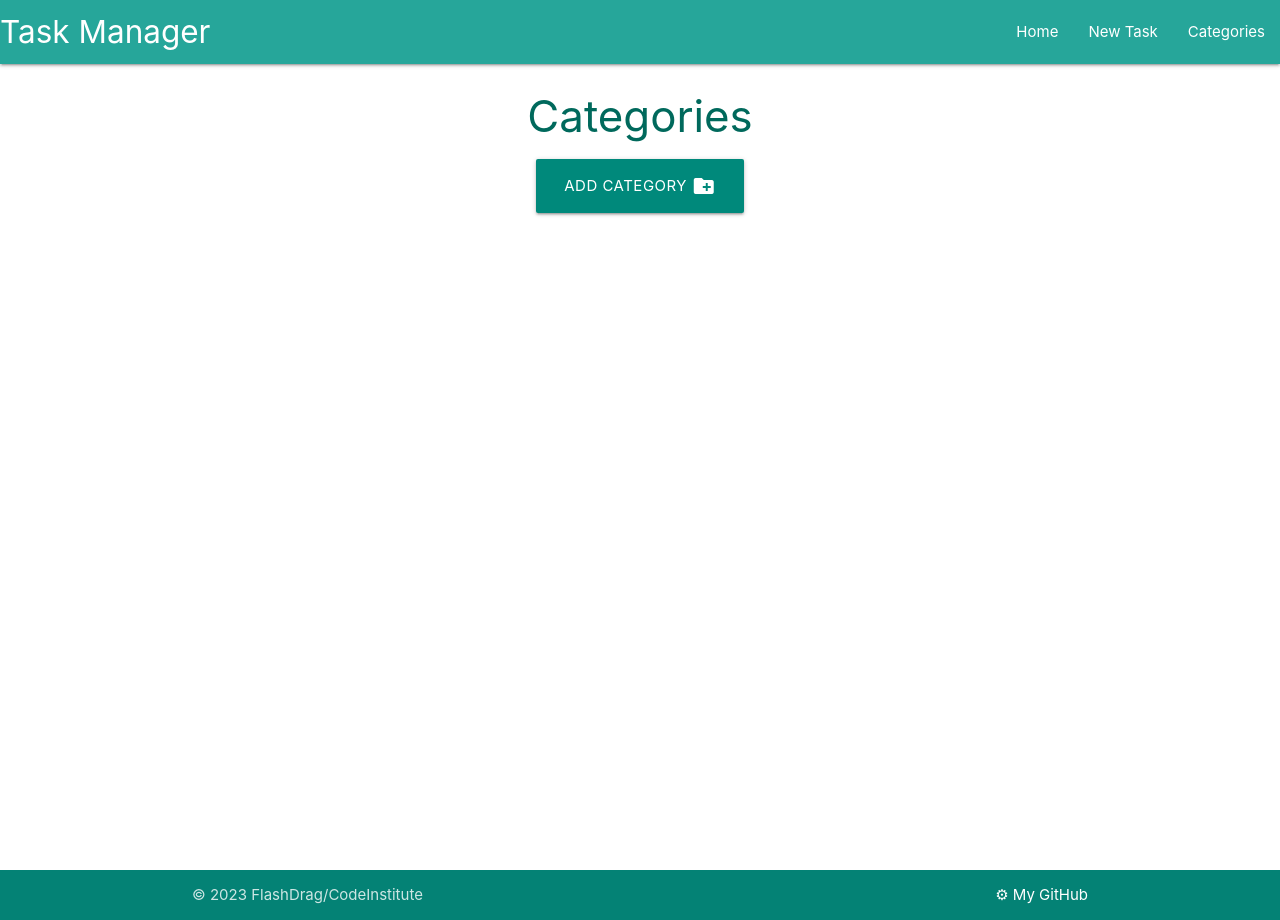
After one commit to pavlo-myskov/flask-task-manager, a Flask app: page /categories in a window 1280 px wide. The commit adds this page. Run offline with Flask 2, Linux system fonts and the light colour scheme.

Commit message:
Create `category` and `add_category` templates

```diff
--- a/taskmanager/routes.py
+++ b/taskmanager/routes.py
@@ -6,3 +6,13 @@ from taskmanager.models import Category, Task
 @app.route("/")
 def home():
     return render_template("tasks.html")
+
+
+@app.route("/categories")
+def categories():
+    return render_template("categories.html")
+
+
+@app.route("/add_category", methods=["GET", "POST"])
+def add_category():
+    return render_template("add_category.html")
--- a/taskmanager/static/css/style.css
+++ b/taskmanager/static/css/style.css
@@ -16,3 +16,8 @@ main {
 .page-footer a:hover {
   color: rgba(255,255,255,0.8) !important;
 }
+
+.center-icon {
+  vertical-align: bottom;
+  /* font-size: 20px !important; */
+}
--- /dev/null
+++ b/taskmanager/templates/add_category.html
@@ -0,0 +1,6 @@
+{% extends "base.html" %}
+{% block content %}
+
+<h3 class="teal-text text-darken-3 center-align">Add Category</h3>
+
+{% endblock %}
--- a/taskmanager/templates/base.html
+++ b/taskmanager/templates/base.html
@@ -22,7 +22,7 @@
       <ul class="right hide-on-med-and-down">
         <li><a href="{{ url_for('home') }}">Home</a></li>
         <li><a href="">New Task</a></li>
-        <li><a href="">Categories</a></li>
+        <li><a href="{{ url_for('categories') }}">Categories</a></li>
       </ul>
     </div>
   </nav>
@@ -30,7 +30,7 @@
   <ul class="sidenav" id="mobile-demo">
     <li><a href="{{ url_for('home') }}">Home</a></li>
     <li><a href="">New Task</a></li>
-    <li><a href="">Categories</a></li>
+    <li><a href="{{ url_for('categories') }}">Categories</a></li>
   </ul>
 
   <main class="container">
--- /dev/null
+++ b/taskmanager/templates/categories.html
@@ -0,0 +1,13 @@
+{% extends "base.html" %}
+{% block content %}
+
+<h3 class="teal-text text-darken-3 center-align">Categories</h3>
+
+<div class="row">
+  <div class="col s12 center-align">
+    <a href="{{ url_for('add_category') }}" class="btn-large teal darken-1">
+      Add Category <i class="material-icons center-icon">create_new_folder</i></a>
+  </div>
+</div>
+
+{% endblock %}
```
